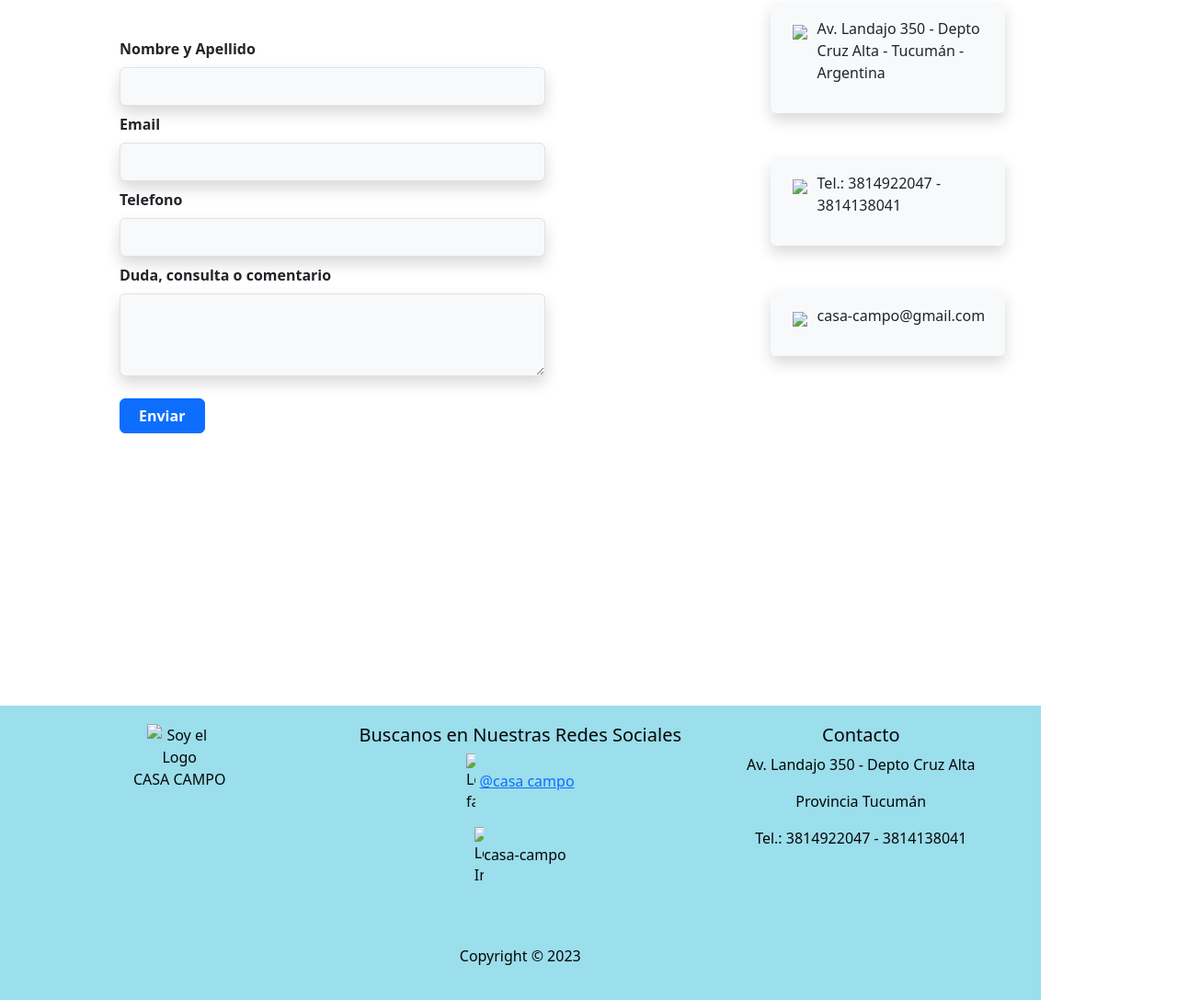
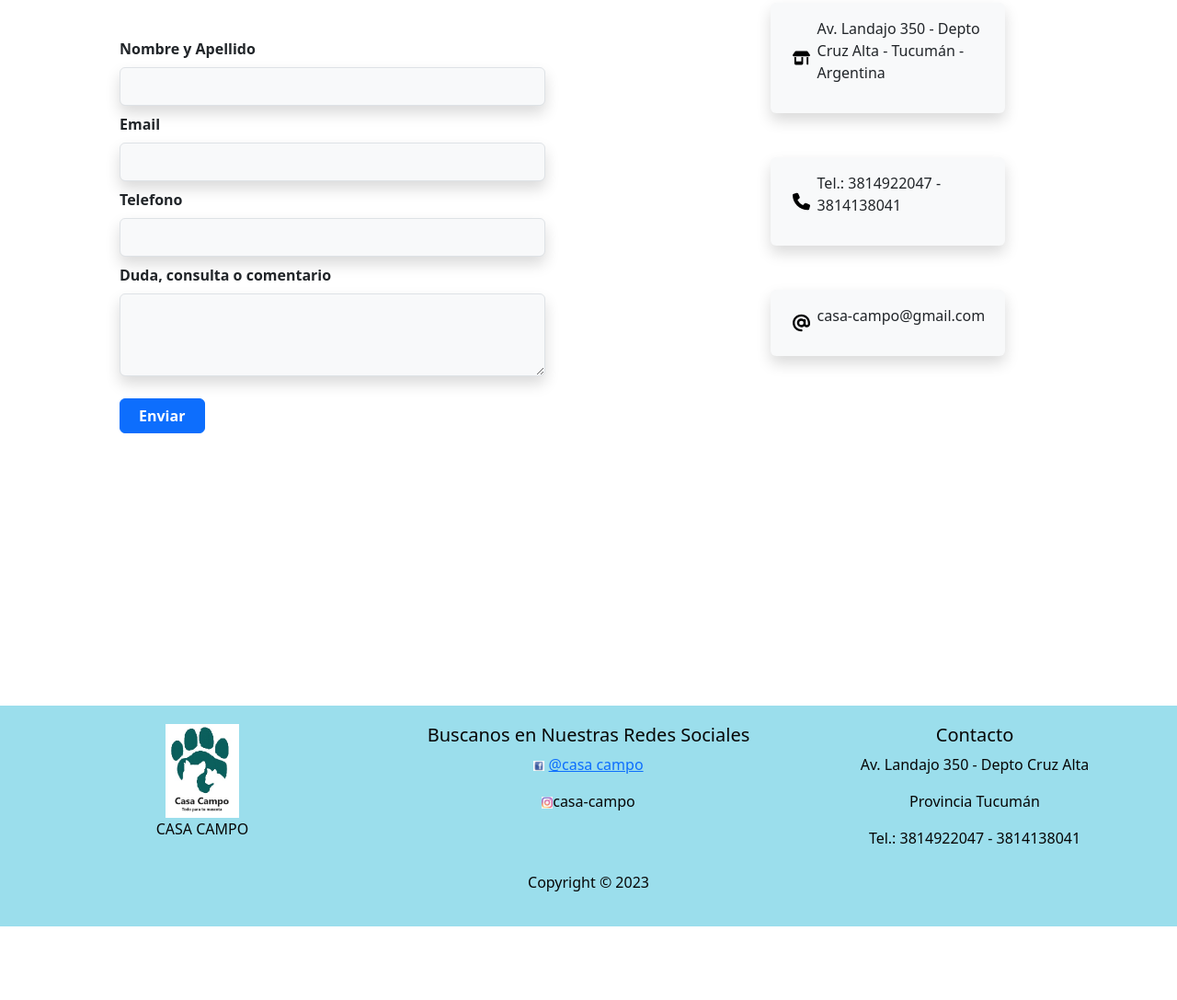
Before and after one commit to mayte1000/cc-prac-1, a plain HTML site: page paginas/contacto.html in a window 1280 px wide. Shown: the part 483-1570 px from the top of the page at 92% size. After the commit the page ends 1490 px from the top, so only its background shows below. Drawn offline with nearby package versions, Linux system fonts and the light colour scheme; files whose address does not match are found by name.

Commit message:
mis cambios (maria)

```diff
--- a/css/acerca-de-nosotros.css
+++ b/css/acerca-de-nosotros.css
@@ -56,14 +56,11 @@ footer {
 }
 /* Seccion main */
 
-
-
 *{
   margin: 0;
   padding: 0;
   box-sizing: border-box;
   text-decoration: none;
-  font-family:'Times New Roman', Times, serif;
 }
 
 .principal{
--- a/css/index.css
+++ b/css/index.css
@@ -2,19 +2,24 @@
 .logo {
     border-radius: 20%;
   }
+
   main,
   footer {
     position: relative;
     top: 145px;
   }
+
   main {
     margin-bottom: 20px;
   }
+
   form {
     width: 300px;
   }
+
   input {
   }
+
   .navbar-nav li:hover {
     background-color: #0dcaf0;
     border-radius: 10px;
@@ -24,6 +29,7 @@
   .navbar-nav li:hover a {
     color: #030303;
   }
+
   /* Seccion main */
   /* Imagen-principal */
   .Publicidad {
@@ -31,11 +37,13 @@
     grid-template-columns: repeat(12, minmax(0, 1fr));
     grid-gap: 1em;
   }
+
   .imagen-principal {
     grid-column: span 3;
     grid-column-start: 8;
     width: 450px;
   }
+
   .Parrafo {
     font-family: Georgia, "Times New Roman", Times, serif;
     font-size: large;
@@ -44,21 +52,21 @@
     justify-content: center;
     align-items: start;
   }
+
   .h1 {
     text-decoration: none;
     color: black;
   }
+
   .p {
     color: black;
   }
+
   .titulo-segunda-seccion {
     margin-left: 90px;
   }
 
-
-
   footer {
-    position: relative;
     top: 600px;
     width: 100%;
   }
@@ -86,8 +94,7 @@
     grid-template-columns: repeat(3, 1fr);
   }
 
-
-  *style para cel*/
+  /*style para cel*/
   @media screen and (max-width: 767px) {
     .tabla {
       grid-template-columns: 1fr;
@@ -163,19 +170,10 @@
     }
   }
 
-  /*no usar
-  .h2 {
-    color: rgb(18, 17, 17);
-    font-family: 'Times New Roman', Times, serif;
-    text-align: center;
-  }
-  */
-
   .video{
     max-width: 600px;
     height: 600px;
   }
-
 
   form {
     max-width: 50%;
@@ -194,19 +192,3 @@
     margin: 5px;
     border: 1px;
   }
-  /*
-  button {
-    margin-top: 10px;
-    width: 100%;
-    height: 30px;
-    border-radius: 4px;
-    border: none;
-    background: #a4eee9;
-    display: block;
-    cursor: pointer;
-    transition: all ease 0.5s;
-  }
-  .errorField {
-    border: 1px solid red;
-  }
-  */
--- a/paginas/contacto.html
+++ b/paginas/contacto.html
@@ -108,22 +108,22 @@
               </div>
               <div class=" col-2">
                 <a class="btn btn-primary btn-color fw-bold mt-3 mb-2 align-items-center w-100"
-                  onclick="return validarForm()"">Enviar</a>
+                  onclick="return validarForm()">Enviar</a>
               </div>
             </div>
           </div>
           <div class=" container cards-datos col-lg-3 pt-5">
                   <div
                     class=" card-contacto row-3 d-flex mt-3 p-3 shadow p-2 mt-5 bg-body-tertiary rounded overflow-hidden">
-                    <img class="img-fluid col-1 m-2" src="img/img-contacto/shop-solid.svg"></img>
+                    <img class="img-fluid col-1 m-2" src="../img/img-contacto/shop-solid.svg"></img>
                     <p>Av. Landajo 350 - Depto Cruz Alta - Tucumán - Argentina</p>
                   </div>
                   <div class="card-contacto row-3  d-flex mt-3 p-3 shadow p-2  mt-5 mb-2 bg-body-tertiary rounded">
-                    <img class="img-fluid col-1 m-2" src="img/img-contacto/phone-solid.svg"></img>
+                    <img class="img-fluid col-1 m-2" src="../img/img-contacto/phone-solid.svg"></img>
                     <p>Tel.: 3814922047 - 3814138041</p>
                   </div>
                   <div class=" card-contacto row-3 d-flex p-3 shadow p-2 mt-5 mb-2 bg-body-tertiary rounded">
-                    <img class="img-fluid col-1 m-2" src="img/img-contacto/at-solid.svg"></img>
+                    <img class="img-fluid col-1 m-2" src="../img/img-contacto/at-solid.svg"></img>
                     <p>casa-campo@gmail.com</p>
                   </div>
               </div>
@@ -138,18 +138,18 @@
   <footer>
     <div class="footer-grid">
       <div class="logo">
-        <img src="img/logo.jpeg" style="max-width: 20%" alt="Soy el Logo" />
+        <img src="../img/logo.jpeg" style="max-width: 20%" alt="Soy el Logo" />
         <p>CASA CAMPO</p>
       </div>
       <div class="social">
         <h5>Buscanos en Nuestras Redes Sociales</h5>
         <p>
-          <img src="img/facebook.jpg" style="max-width: 3%" alt="Logo facebook" /> <a
+          <img src="../img/facebook.jpg" style="max-width: 3%" alt="Logo facebook" /> <a
             href="https://m.facebook.com/groups/863675708693839/?paipv=0&eav=AfY00-9UhOoAMMV57eZOBmC4HNAlGcYw3Nl7Tj2DDkxXhXKyOoERrkYLqFoAfSnWyPw">@casa
             campo</a>
         </p>
         <p>
-          <img src="img/ig.png" style="max-width: 3%" alt="Logo Instagram" />casa-campo
+          <img src="../img/ig.png" style="max-width: 3%" alt="Logo Instagram" />casa-campo
         </p><br><br>
         <p>Copyright © 2023</p>
       </div>
```
Also changed, not shown: paginas/acerca-de-nosotros.html (+7 -1 lines), paginas/alimentos.html (+1 -1 lines), paginas/index.html (+2 -4 lines).
